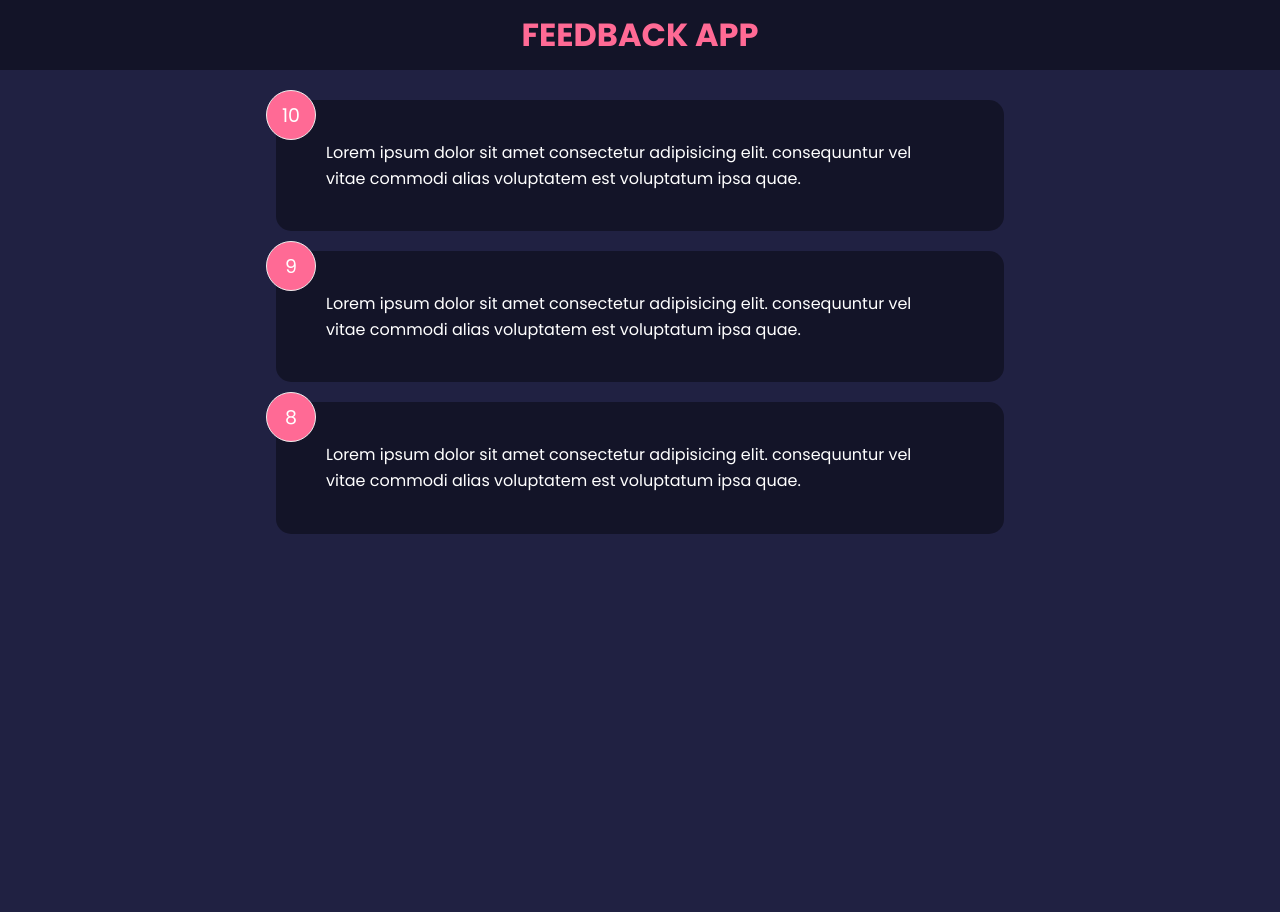
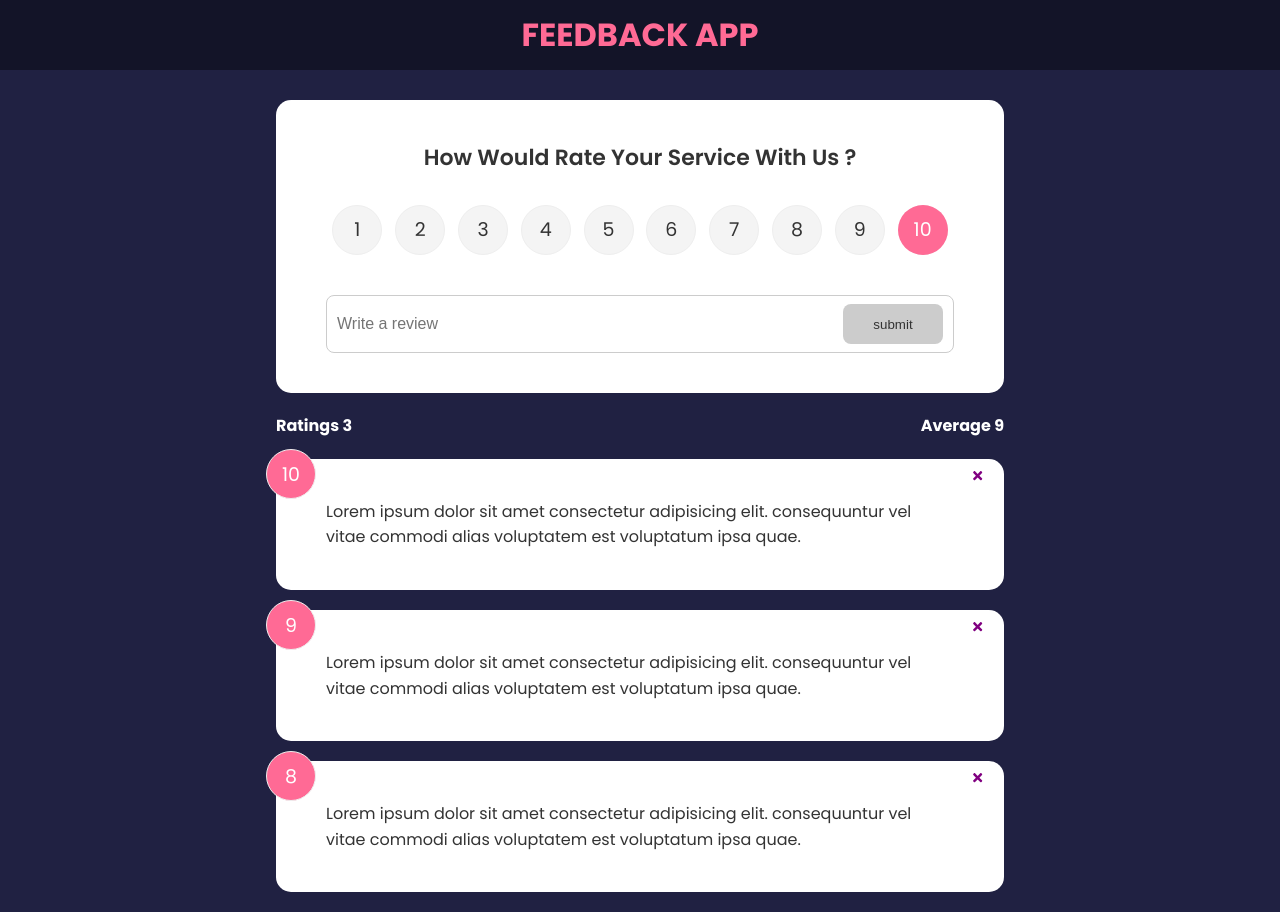
Before and after one commit to Oladimeji-Dev/feedback-app, a React (Create React App) app: page / in a window 1280 px wide. Before the commit the page ends 800 px from the top, so only its background shows below. Built offline with nearby package versions, Linux system fonts and the light colour scheme.

Commit message:
this is the commit before the install of uuid

```diff
--- a/package.json
+++ b/package.json
@@ -8,6 +8,7 @@
     "@testing-library/user-event": "^13.5.0",
     "react": "^18.2.0",
     "react-dom": "^18.2.0",
+    "react-icons": "^4.4.0",
     "react-scripts": "5.0.1",
     "web-vitals": "^2.1.4"
   },
--- a/src/App.js
+++ b/src/App.js
@@ -3,12 +3,29 @@
 import Header from "./component/Header";
 import FeedbackData from "./FeedbackData";
 import FeedbackList from "./component/FeedbackList";
+import FeedbackStats from "./component/FeedbackStats";
+import FeedbackForm from "./component/FeedbackForm";
 function App(){
     const [feedback, setFeedback] = useState(FeedbackData)
+    const removeFeedback = (id) =>{
+        if(window.confirm("Are you sure you want to delete ?")){
+            setFeedback(feedback.filter((item)=> item.id !==id))
+        }
+    }
+    const handleAddFeedback = function(addedFeedback){
+
+
+    }
+
     return(
         <div>
             <Header />
-            <FeedbackList feedback = {feedback}/>
+            <div className="container">
+                <FeedbackForm />
+                <FeedbackStats feedback={feedback} />
+                <FeedbackList feedback = {feedback} handleFeedback = {removeFeedback} handleAddFeedback = {(addfeedback)=>{}}/>
+            </div>
+
         </div>
     )
 }
--- a/src/component/Feedback.jsx
+++ b/src/component/Feedback.jsx
@@ -1,10 +1,14 @@
+import {FaTimes} from "react-icons/fa"
 import Card from "./shared/Card"
 
-function Feedback({data}) {
+function Feedback({data, deleteFeedback}) {
 
   return (
-    <Card reverse = {true}>
+    <Card reverse = {false}>
             <div className="num-display">{data.rating}</div>
+            <button onClick={() =>deleteFeedback(data.id)} className="close" >
+              <FaTimes color="purple" />
+            </button>
             <div className="text-display">{data.text}</div>
     </Card>
 
--- /dev/null
+++ b/src/component/FeedbackForm.jsx
@@ -0,0 +1,55 @@
+import { useState } from "react"
+import Card from "./shared/Card"
+import Button from "./shared/Button"
+import RatingSelect from "./RatingSelect"
+function FeedbackForm({handleFeedback}) {
+    const [text, setText] = useState('')
+    const [message, setMessage] = useState("")
+    const [btnisDisabled, setIsDisable] = useState(true)
+    const [rating, setRating] = useState(10)
+
+
+
+    function handleChangetext(e){
+        if (text === ""){
+            setIsDisable(true)
+            setMessage("the character is less than 10")
+        }else if(text !== "" && text.trim().length < 10){
+            setIsDisable(true)
+            setMessage("the character is less than 10")
+        }else{
+            setIsDisable(false)
+            setMessage("")
+        }
+        setText(e.target.value)
+    }
+    function handleOnSubmit(){
+        if(text.trim().length > 10){
+            const feedData = {
+            text,
+            rating
+            }
+            handleFeedback(feedData)
+        }else{
+            setIsDisable(true)
+            setMessage("the character is less than 10")
+        }
+
+
+    }
+  return (
+    <Card>
+            <form onSubmit={handleOnSubmit}>
+                <h2>How Would Rate Your Service With Us ?</h2>
+                <RatingSelect selectRating={(select)=> setRating(select)}/>
+                <div className="input-group">
+                    <input type="text" placeholder="Write a review" onChange={handleChangetext} value={text}/>
+                    <Button type="submit" isDisabled={btnisDisabled}>submit</Button>
+                </div>
+                {message && <div className="message">{message}</div>}
+            </form>
+    </Card>
+  )
+}
+
+export default FeedbackForm
--- a/src/component/FeedbackList.jsx
+++ b/src/component/FeedbackList.jsx
@@ -1,14 +1,14 @@
 import Feedback  from "./Feedback"
-function FeedbackList({feedback}) {
-    if(!feedback && feedback.length === 0){
-        return <h1>no list yes</h1>
+function FeedbackList({feedback, handleFeedback}) {
+    if(feedback.length === 0){
+        return <h2 className="container">no list yet</h2>
     }
 
   return (
     <div>
         {
             feedback.map((item)=>(
-                <Feedback key={item.id} data={item}/>
+                <Feedback key={item.id} data={item} deleteFeedback ={handleFeedback}/>
             ))
         }
     </div>
--- /dev/null
+++ b/src/component/FeedbackStats.jsx
@@ -0,0 +1,18 @@
+function FeedbackStats({feedback}) {
+    let average = feedback.reduce((acc,cur)=> {
+        return acc + cur.rating
+    },0) / feedback.length
+
+    average = average.toFixed(1).replace(/[.,]0$/,'')
+
+  return (
+    <div className="feedback-stats">
+        <h4>Ratings {feedback.length}</h4>
+        <h4>Average {isNaN(average) ? 0 : average}</h4>
+    </div>
+
+
+  )
+}
+
+export default FeedbackStats
--- /dev/null
+++ b/src/component/RatingSelect.jsx
@@ -0,0 +1,129 @@
+import {useState} from 'react'
+function RatingSelect({selectRating}) {
+
+    const [selected, setSelected] = useState(10)
+
+    const handleChange = function(e){
+        setSelected(+e.currentTarget.value)
+        selectRating(+e.currentTarget.value)
+
+    }
+  return (
+    <div>
+        <ul className='rating'>
+            <li>
+                <input
+                type='radio'
+                id='num1'
+                name='rating'
+                value='1'
+                onChange={handleChange}
+                checked={selected === 1}
+                />
+                <label htmlFor='num1'>1</label>
+            </li>
+            <li>
+                <input
+                type='radio'
+                id='num2'
+                name='rating'
+                value='2'
+                onChange={handleChange}
+                checked={selected === 2}
+                />
+                <label htmlFor='num2'>2</label>
+            </li>
+            <li>
+                <input
+                type='radio'
+                id='num3'
+                name='rating'
+                value='3'
+                onChange={handleChange}
+                checked={selected === 3}
+                />
+                <label htmlFor='num3'>3</label>
+            </li>
+            <li>
+                <input
+                type='radio'
+                id='num4'
+                name='rating'
+                value='4'
+                onChange={handleChange}
+                checked={selected === 4}
+                />
+                <label htmlFor='num4'>4</label>
+            </li>
+            <li>
+                <input
+                type='radio'
+                id='num5'
+                name='rating'
+                value='5'
+                onChange={handleChange}
+                checked={selected === 5}
+                />
+                <label htmlFor='num5'>5</label>
+            </li>
+            <li>
+                <input
+                type='radio'
+                id='num6'
+                name='rating'
+                value='6'
+                onChange={handleChange}
+                checked={selected === 6}
+                />
+                <label htmlFor='num6'>6</label>
+            </li>
+            <li>
+                <input
+                type='radio'
+                id='num7'
+                name='rating'
+                value='7'
+                onChange={handleChange}
+                checked={selected === 7}
+                />
+                <label htmlFor='num7'>7</label>
+            </li>
+            <li>
+                <input
+                type='radio'
+                id='num8'
+                name='rating'
+                value='8'
+                onChange={handleChange}
+                checked={selected === 8}
+                />
+                <label htmlFor='num8'>8</label>
+            </li>
+            <li>
+                <input
+                type='radio'
+                id='num9'
+                name='rating'
+                value='9'
+                onChange={handleChange}
+                checked={selected === 9}
+                />
+                <label htmlFor='num9'>9</label>
+            </li>
+            <li>
+                <input
+                type='radio'
+                id='num10'
+                name='rating'
+                value='10'
+                onChange={handleChange}
+                checked={selected === 10}
+                />
+                <label htmlFor='num10'>10</label>
+            </li>
+        </ul>
+    </div>
+  )
+}
+
+export default RatingSelect
--- /dev/null
+++ b/src/component/shared/Button.jsx
@@ -0,0 +1,15 @@
+function Button({type, version, children, isDisabled}) {
+  return (
+    <button type={type} disabled = {isDisabled} className= {`btn btn-${version}`}>
+        {children}
+    </button>
+  )
+}
+
+export default Button
+
+Button.defaultProps ={
+    type : "button",
+    version : "primary",
+    isDisabled : false
+}
--- a/src/component/shared/Card.jsx
+++ b/src/component/shared/Card.jsx
@@ -1,10 +1,6 @@
-// import React, { Component } from 'react';
 function Card({children, reverse}) {
   return (
-    <div className="container">
-        <div className={`card ${reverse && "reverse"}`}>{children}</div>
-    </div>
-
+    <div className={`card ${reverse && "reverse"}`}>{children}</div>
   )
 }
 
```
Also changed, not shown: 1 other file (tests, documents, lock files or other folders).
